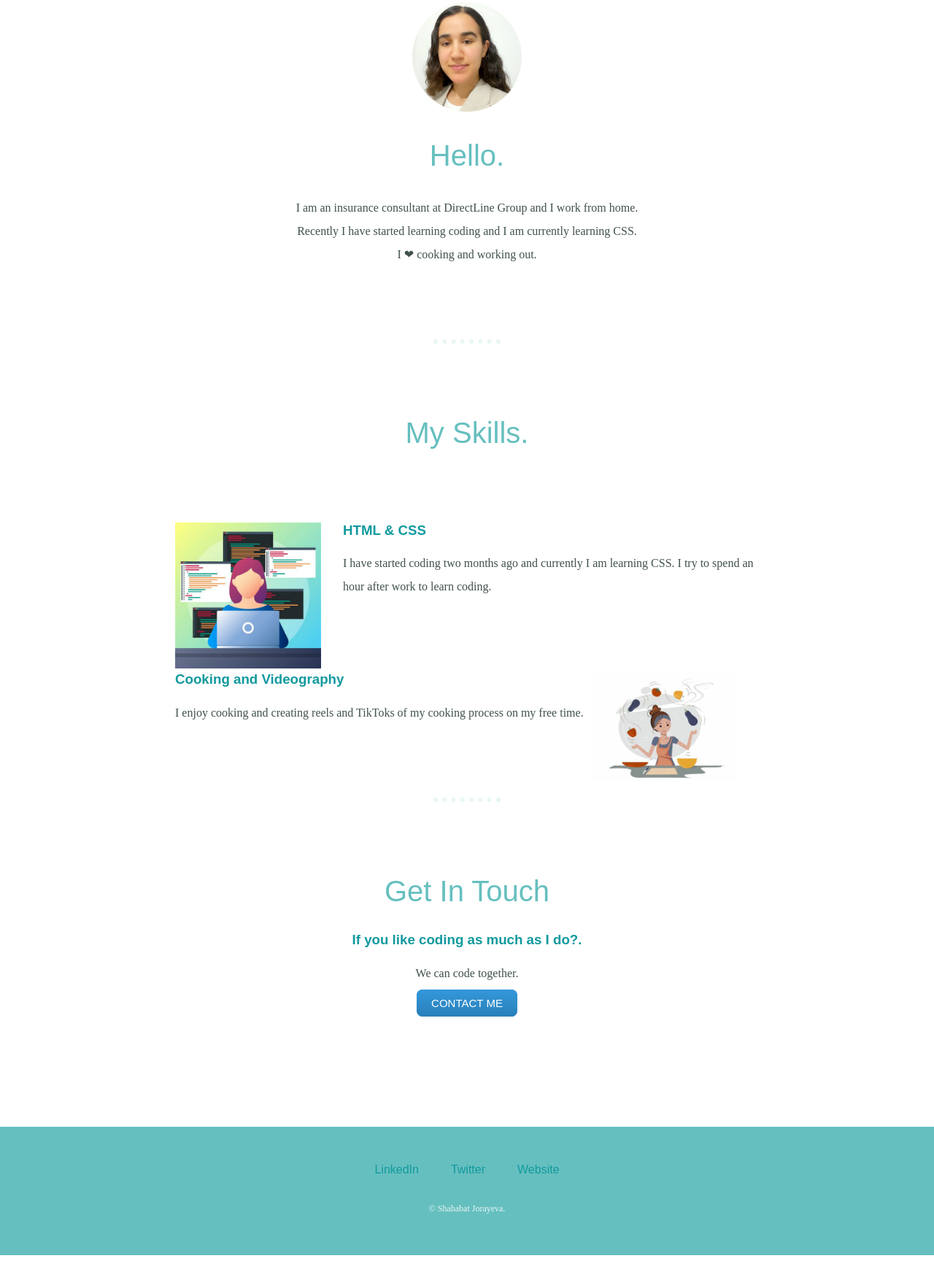
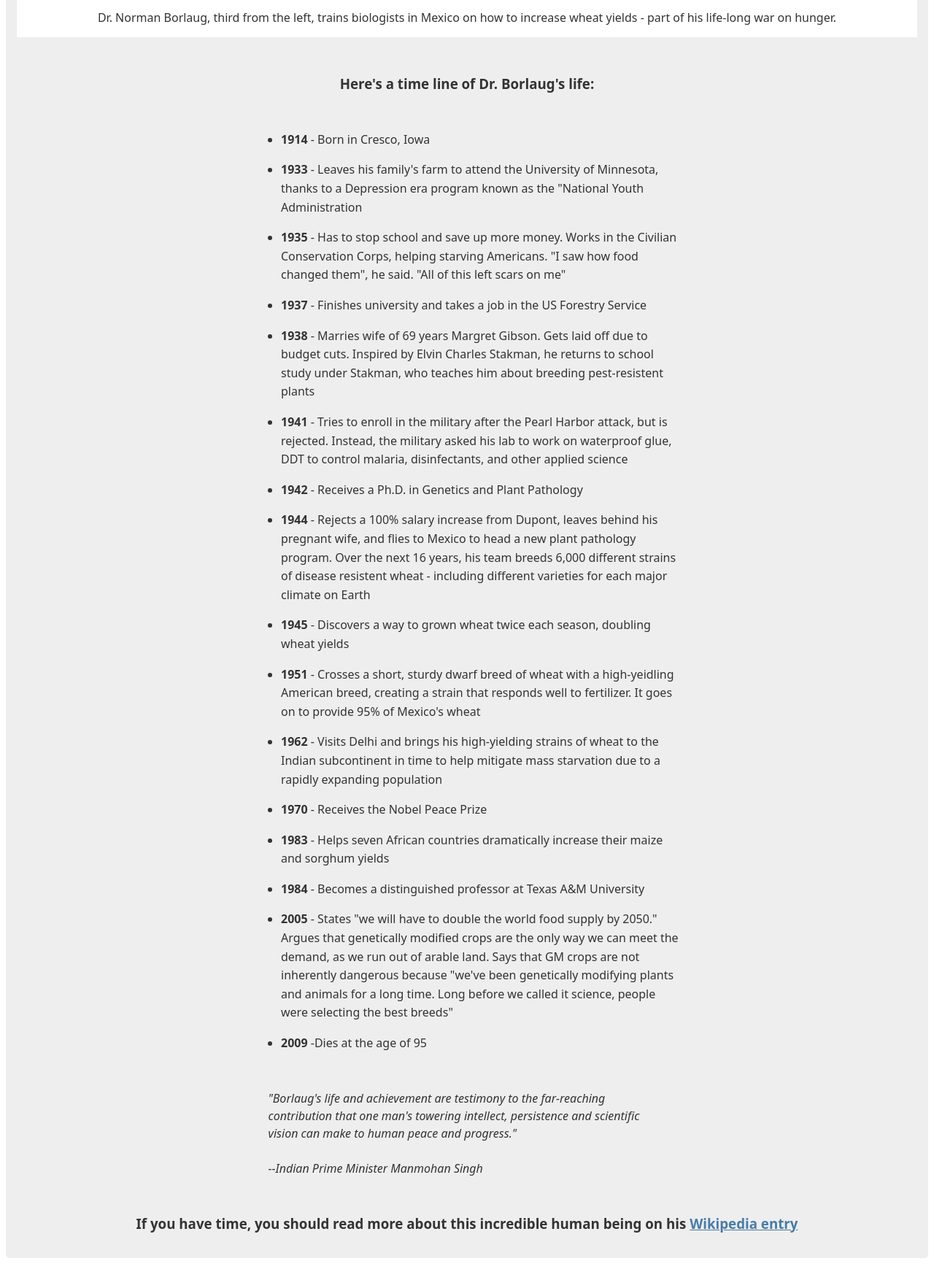
Before and after one commit to shahabatjo/CSS2, a plain HTML site: page index.html in a window 1280 px wide. Shown: the part 824-2578 px from the top of the page at 73% size. Before the commit the page ends 2544 px from the top, so only its background shows below. Drawn offline with Linux system fonts and the light colour scheme.

Commit message:
Add files via upload

```diff
--- a/index.html
+++ b/index.html
@@ -1,51 +1,44 @@
 <!DOCTYPE html>
 <html lang="en">
     <head>
-        <meta charset="UTF-8">
-        <title>Shahabat Jorayeva</title>
-        <link rel="stylesheet" href="css/styles.css">
-        <link rel="icon" href="favicon.ico">
+        <meta charset="utf-8">
+        <title>Level 1 website</title>
+        <link rel="stylesheet" href="level1.css">
     </head>
     <body>
-        <div class="top-container">
-        <img class="top-cloud" src="images/cloud.png" alt="cloud image">
-        <h1>I am Shahabat!</h1>
-        <h2 class="h2">an insurance <span class="web">con</span>sultant</h2>
-        <img class="bottom-cloud" src="images/cloud.png" alt="cloud image">
-        <img class="mountain-cloud" src="images/mountain.png" alt="mountain image">
-        </div>
-        <div class="middle-container">
-            <div class="profile">
-              <img src="shahabat.png" alt="Profile photo" width="150" height="150">
-              <h2>Hello.</h2>
-              <p class="p0">I am an insurance consultant at DirectLine Group and I work from home. Recently I have started learning coding and I am currently learning CSS. <br> I ❤ cooking and working out.</p>
-            </div>
-            <hr>
-            <div class="skills">
-              <h2>My Skills.</h2>
-              <div class="skill-row">
-                <img class="web-developer" src="th.jpg" alt="Web developer cartoon">
-                <h3>HTML & CSS</h3>
-                <p class="p1">I have started coding two months ago and currently I am learning CSS. I try to spend an hour after work to learn coding. </p>
-              </div>
-              <div class="skill-row">
-                <img class="cook" src="th (1).jpg" alt="Cooking cartoon">
-                <h3>Cooking and Videography</h3>
-                <p class="p2">I enjoy cooking and creating reels and TikToks of my cooking process on my free time.</p>
-              </div>
-            </div>
-            <hr>
-            <div class="contact-me">
-              <h2>Get In Touch</h2>
-              <h3>If you like coding as much as I do?.</h3>
-              <p>We can code together.</p>
-              <a class="btn" href="mailto:shahabatj@gmail.com">CONTACT ME</a>
-            </div>
-          </div>
-          <div class="bottom-container">
-            <a class="footer-link" href="https://www.linkedin.com/">LinkedIn</a>
-            <a class="footer-link" href="https://twitter.com/">Twitter</a>
-            <a class="footer-link" href="https://www.appbrewery.co/">Website</a>
-            <p class="final">© Shahabat Jorayeva.</p>
-          </div>
+        <main id="main">
+        <h1>Dr. Norman Borlaug</h1>
+        <p>The man who saved a billion live</p>
+        <figure id="figure">
+            <img id="image" src="tribute-page-main-image.jpg" alt="Dr. Norman Borlaug seen standing in Mexican wheat field with a group of biologists"/>
+            <figcaption id="figcaption">Dr. Norman Borlaug, third from the left, trains biologists in Mexico on how to increase wheat yields - part of his life-long war on hunger.</figcaption>
+        </figure>
+        <h3 id="headline">Here's a time line of Dr. Borlaug's life:</h3>
+        <ul>
+        <li><strong>1914</strong> - Born in Cresco, Iowa</li>
+            <li><strong>1933</strong> - Leaves his family's farm to attend the University of Minnesota, thanks to a Depression era program known as the "National Youth Administration</li>
+            <li><strong>1935</strong> - Has to stop school and save up more money. Works in the Civilian Conservation Corps, helping starving Americans. "I saw how food changed them", he said. "All of this left scars on me"</li>
+            <li><strong>1937</strong> - Finishes university and takes a job in the US Forestry Service</li>
+            <li><strong>1938</strong> - Marries wife of 69 years Margret Gibson. Gets laid off due to budget cuts. Inspired by Elvin Charles Stakman, he returns to school study under Stakman, who teaches him about breeding pest-resistent plants</li>
+            <li><strong>1941</strong> - Tries to enroll in the military after the Pearl Harbor attack, but is rejected. Instead, the military asked his lab to work on waterproof glue, DDT to control malaria, disinfectants, and other applied science</li>
+            <li><strong>1942</strong> - Receives a Ph.D. in Genetics and Plant Pathology</li>
+            <li><strong>1944</strong> - Rejects a 100% salary increase from Dupont, leaves behind his pregnant wife, and flies to Mexico to head a new plant pathology program. Over the next 16 years, his team breeds 6,000 different strains of disease resistent wheat - including different varieties for each major climate on Earth</li>
+            <li><strong>1945</strong> - Discovers a way to grown wheat twice each season, doubling wheat yields </li>
+            <li><strong>1951</strong> - Crosses a short, sturdy dwarf breed of wheat with a high-yeidling American breed, creating a strain that responds well to fertilizer. It goes on to provide 95% of Mexico's wheat</li>
+            <li><strong>1962</strong> - Visits Delhi and brings his high-yielding strains of wheat to the Indian subcontinent in time to help mitigate mass starvation due to a rapidly expanding population</li>
+            <li><strong>1970</strong> - Receives the Nobel Peace Prize</li>
+            <li><strong>1983</strong> - Helps seven African countries dramatically increase their maize and sorghum yields</li>
+            <li><strong>1984</strong> - Becomes a distinguished professor at Texas A&M University </li>
+            <li><strong>2005</strong> - States "we will have to double the world food supply by 2050." Argues that genetically modified crops are the only way we can meet the demand, as we run out of arable land. Says that GM crops are not inherently dangerous because "we've been genetically modifying plants and animals for a long time. Long before we called it science, people were selecting the best breeds"</li>
+            <li><strong>2009</strong> -Dies at the age of 95</li>
+        </ul>
+        <blockquote cite="http://news.rediff.com/report/2009/sep/14/pm-pays-tribute-to-father-of-green-revolution-borlaug.htm">
+            "Borlaug's life and achievement are testimony to the far-reaching contribution that one man's towering intellect, persistence and scientific vision can make to human peace and progress."
+            <br>
+            <br>
+            <cite>--Indian Prime Minister Manmohan Singh</cite>
+        </blockquote>
+        <h3>If you have time, you should read more about this incredible human being on his <a href="https://en.wikipedia.org/wiki/Norman_Borlaug">Wikipedia entry</a> </h3>
+    </main>
+    </body>
 </html>
--- /dev/null
+++ b/level1.css
@@ -0,0 +1,82 @@
+html {
+    font-size: 10px;
+}
+body{
+    font-family: system-ui, -apple-system, BlinkMacSystemFont, 'Segoe UI', Roboto, Oxygen, Ubuntu, Cantarell, 'Open Sans', 'Helvetica Neue', sans-serif;
+    font-size: 1.6rem;
+    line-height: 1.5;
+    text-align: center;
+    color: #333;
+    margin: 0;
+}
+h1 {
+    font-size: 4rem;
+    margin-bottom: 0;
+  }
+  @media (max-width: 460px) {
+    h1 {
+      font-size: 3.5rem;
+      line-height: 1.2;
+    }
+  }
+  h2 {
+    font-size: 3.25rem;
+  }
+  a {
+    color: #477ca7;
+  }
+  a:visited {
+    color: #74638f;
+  }
+  #main {
+    margin: 30px 8px;
+    padding: 15px;
+    border-radius: 5px;
+    background-color: #eee;
+  }
+  @media (max-width: 460px) {
+    #main {
+      margin: 0;
+    }
+  }
+  img {
+    max-width: 100%;
+    display: block;
+    height: auto;
+    margin: 0 auto;
+  }
+  #figure {
+    background: white;
+    padding: 10px;
+    margin: 0;
+   }
+  #figcaption {
+    margin: 15px 0 5px 0;
+}
+@media (max-width: 460px) {
+  #img-caption {
+    font-size: 1.4rem;
+  }
+}
+#headline {
+    margin: 50px 0;
+    text-align: center;
+  }
+
+  ul {
+    max-width: 550px;
+    margin: 0 auto 50px auto;
+    text-align: left;
+    line-height: 1.6;
+  }
+
+  li {
+    margin: 16px 0;
+  }
+
+  blockquote {
+    font-style: italic;
+    max-width: 545px;
+    margin: 0 auto 50px auto;
+    text-align: left;
+  }
```
Also changed, not shown: tribute-page-main-image.jpg (added).
